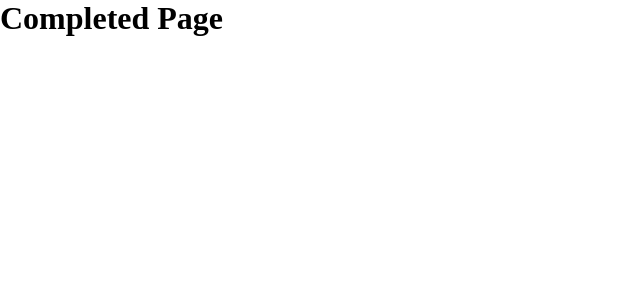
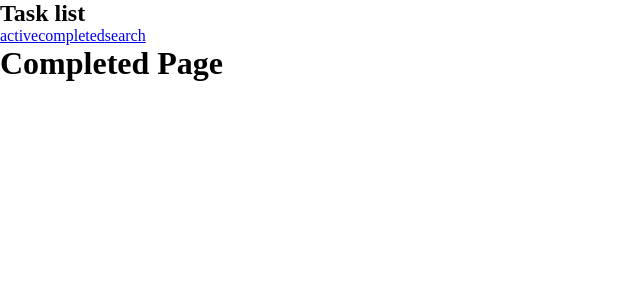
Before and after one commit to MaksymilianStoklosa/Task-list, a React (Create React App) app: page /completed in a window 1280 px wide. Shown: the top 300 px of the page, without its empty margins (0-640 px from the left). Built offline with nearby package versions, Linux system fonts and the light colour scheme.

Commit message:
Add MainTemplate

```diff
--- a/src/pages/ActivePage.js
+++ b/src/pages/ActivePage.js
@@ -1,7 +1,10 @@
 import React from 'react';
+import MainTemplate from 'templates/MainTemplate';
 
 const ActivePage = () => (
-  <h1>Active Page</h1>
+  <MainTemplate>
+    <h1>Active Page</h1>
+  </MainTemplate>
 );
 
 export default ActivePage;
--- a/src/pages/CompletedPage.js
+++ b/src/pages/CompletedPage.js
@@ -1,7 +1,10 @@
 import React from 'react';
+import MainTemplate from 'templates/MainTemplate';
 
 const CompletedPage = () => (
-  <h1>Completed Page</h1>
+  <MainTemplate>
+    <h1>Completed Page</h1>
+  </MainTemplate>
 );
 
 export default CompletedPage;
--- a/src/pages/SearchPage.js
+++ b/src/pages/SearchPage.js
@@ -1,7 +1,10 @@
 import React from 'react';
+import MainTemplate from 'templates/MainTemplate';
 
 const SearchPage = () => (
-  <h1>Search Page</h1>
+  <MainTemplate>
+    <h1>Search Page</h1>
+  </MainTemplate>
 );
 
 export default SearchPage;
```
